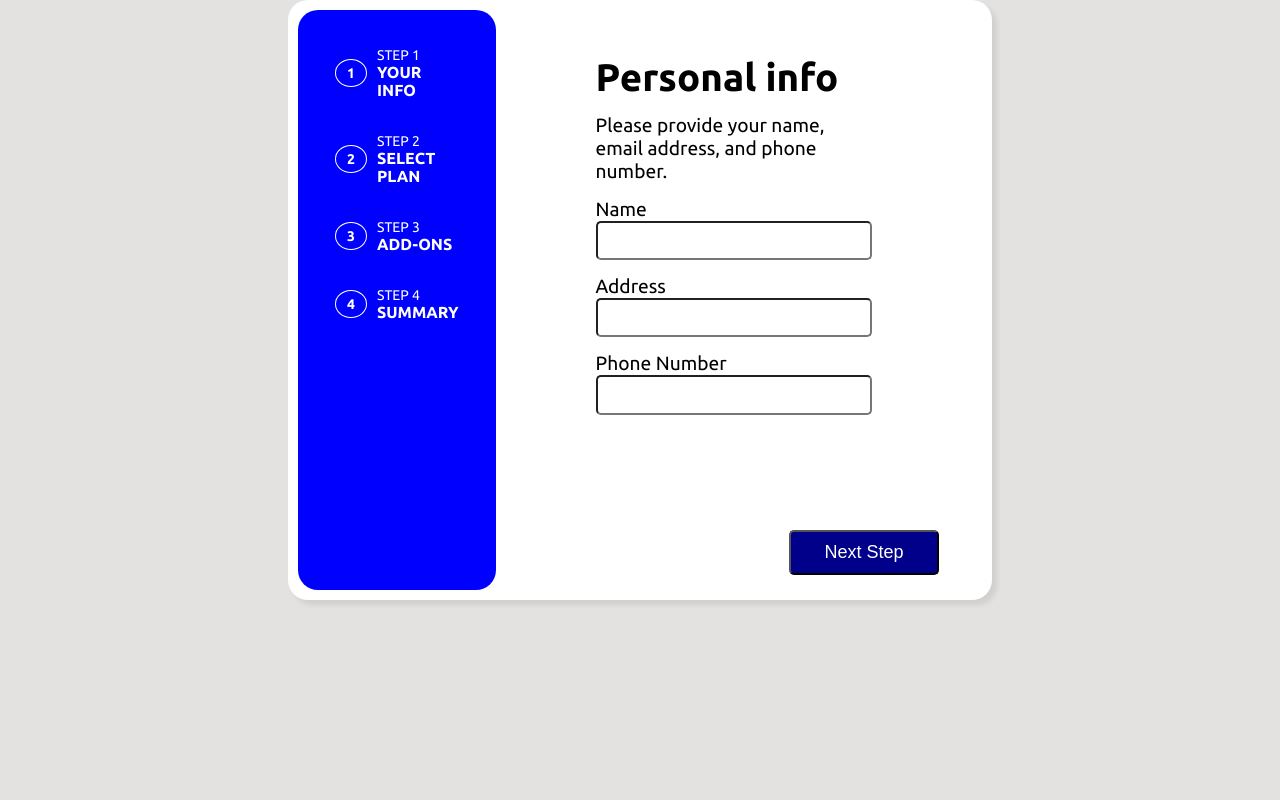
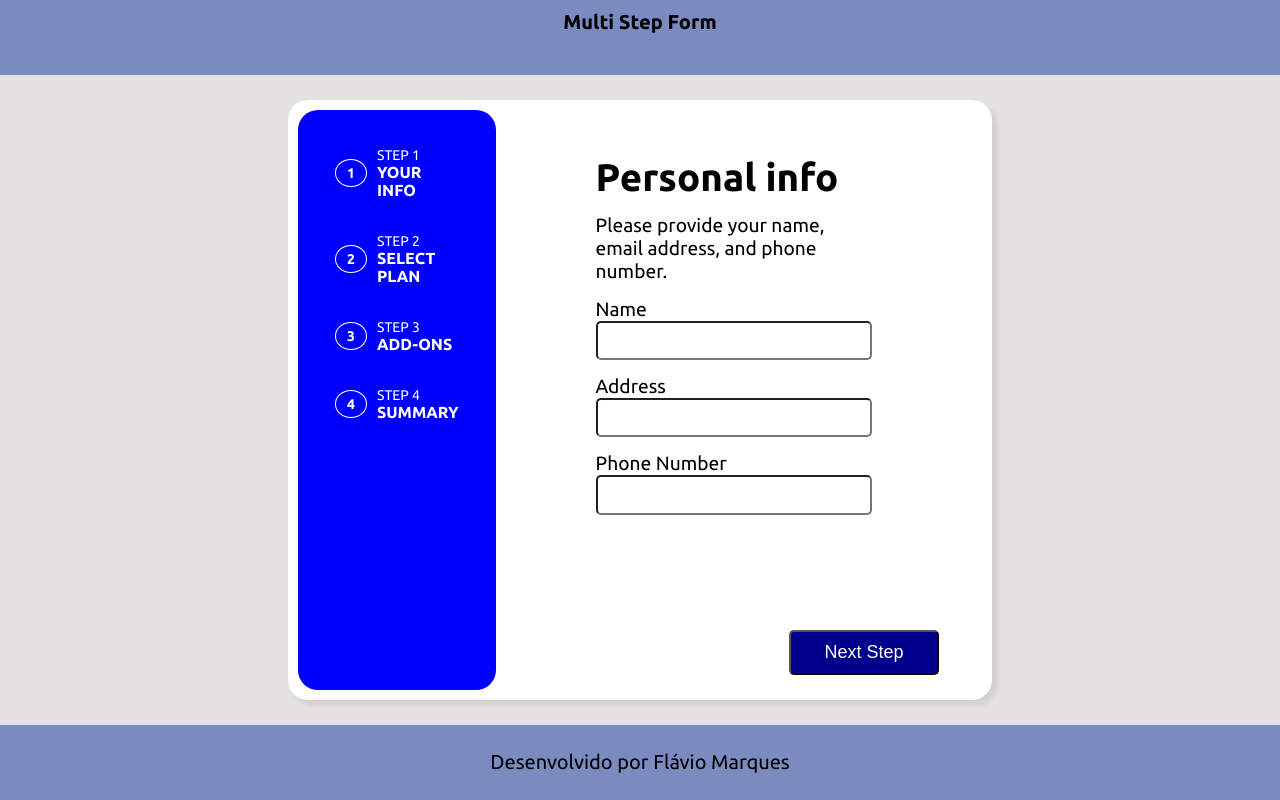
Before and after one commit to marquesflavio/multi-step-form, a React (Create React App) app: page / in a window 1280 px wide. Built offline with nearby package versions, Linux system fonts and the light colour scheme.

Commit message:
Criei a lógica para mudança de página do formulário

```diff
--- a/src/App.js
+++ b/src/App.js
@@ -1,10 +1,16 @@
 import './App.css';
+import Cabecalho from './components/Cabecalho/Cabecalho'
 import Container from './components/Container/Container';
+import Rodape from './components/Rodape/Rodape';
 
 function App() {
   return (
     <div className="App">
+
+      <Cabecalho/>
       <Container/>
+      <Rodape/>
+
     </div>
   );
 }
--- /dev/null
+++ b/src/components/Cabecalho/Cabecalho.css
@@ -0,0 +1,14 @@
+.cabecalho{
+    width: 100%;
+    height: 75px;
+    background-color: #7b8bc0;
+    text-align: center;
+    padding: 10px 0 ;
+    margin-bottom: 25px;
+
+}
+.cabecalho p{
+    font-size: 20px;
+    font-weight: bold;
+
+}
--- /dev/null
+++ b/src/components/Cabecalho/Cabecalho.js
@@ -0,0 +1,12 @@
+import './Cabecalho.css'
+
+const Cabecalho = () => {
+    return(
+        <header className="cabecalho">
+            <p>Multi Step Form</p>
+        </header>
+    )
+
+}
+
+export default Cabecalho
--- a/src/components/Formulario/Formulario.js
+++ b/src/components/Formulario/Formulario.js
@@ -1,6 +1,19 @@
 import './Formulario.css'
+import PaginaDois from '../PaginaDois/PaginaDois'
 
 const Formulario = (props) => {
+
+    // function submeteu(e){
+    //     e.preventDefault()
+    //     console.log('submeteu formulário')
+
+    // }
+
+    function proximaPagina(e){
+        e.preventDefault()
+        window.location.href = <PaginaDois/>
+    }
+
     return (
 
         <form className="formulario">
@@ -16,9 +29,12 @@ const Formulario = (props) => {
             <label>{props.phone}</label>
             <input></input>
 
-            <button>{props.button}</button>
+            <button onClick={proximaPagina}>
+                {props.button}
+            </button>
 
         </form>
+
 
     )
 }
--- /dev/null
+++ b/src/components/PaginaDois/PaginaDois.js
@@ -0,0 +1,12 @@
+const PaginaDois = () => {
+    return(
+    <div className="pagina-dois">
+
+     <p>Página dois</p>
+
+    </div>
+
+    )
+}
+
+export default PaginaDois
--- /dev/null
+++ b/src/components/Rodape/Rodape.css
@@ -0,0 +1,22 @@
+.rodape{
+    width: 100%;
+    height: 75px;
+    background-color: #7b8bc0;
+    text-align: center;
+    padding: 10px 0 ;
+    margin-top: 25px;
+
+}
+.rodape p{
+    margin-top: 15px;
+    font-size: 20px;
+
+}
+.rodape a{
+    text-decoration: none;
+    color: black;
+
+}
+.rodape a:hover{
+    color: #FFF;
+}
--- /dev/null
+++ b/src/components/Rodape/Rodape.js
@@ -0,0 +1,12 @@
+import './Rodape.css'
+
+const Rodape = () =>{
+    return(
+        <footer className='rodape'>
+            <p>Desenvolvido por <a href='https://github.com/marquesflavio' target='_blank' >Flávio Marques</a></p>
+        </footer>
+
+    )
+}
+
+export default Rodape
```
